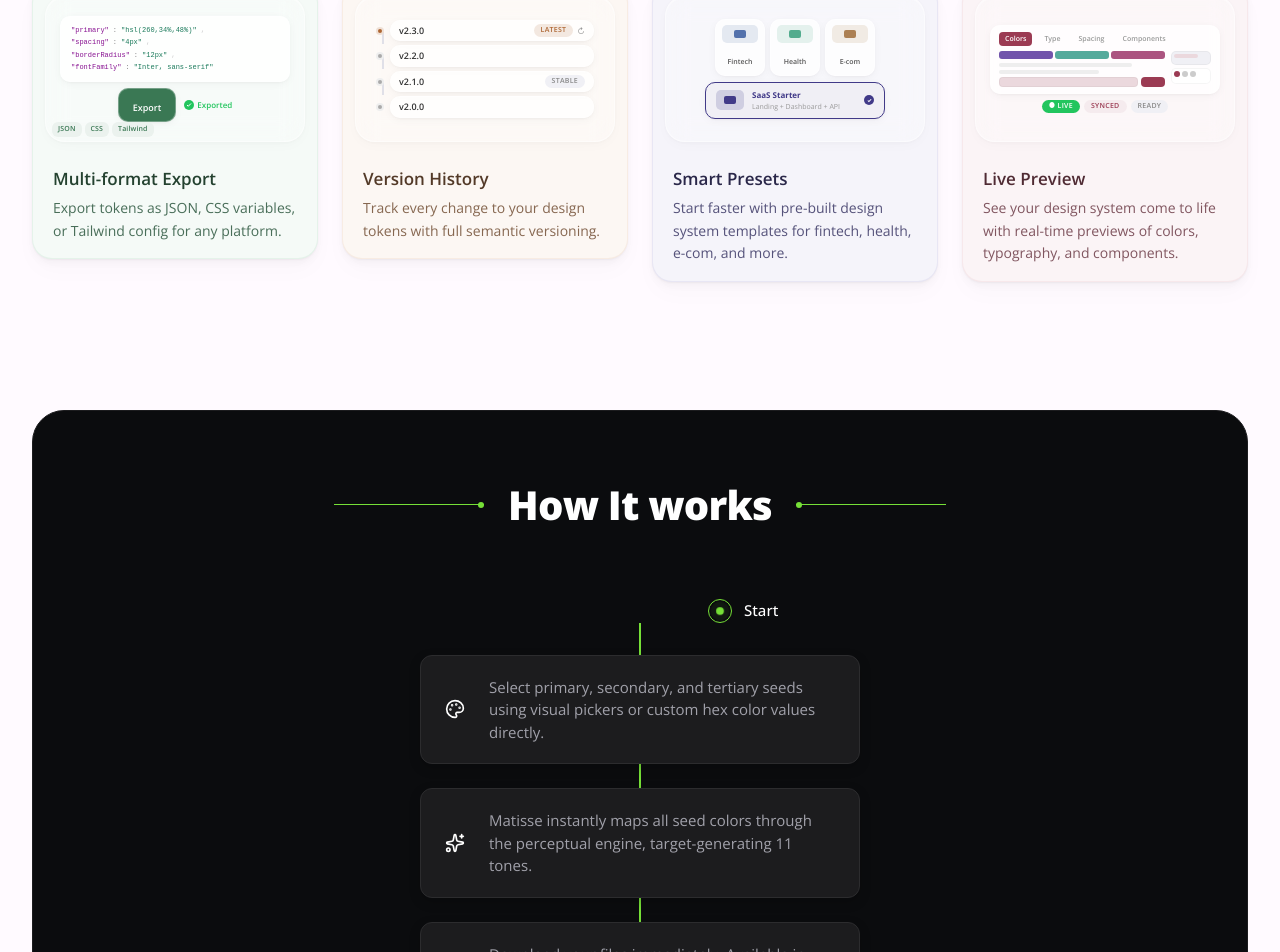
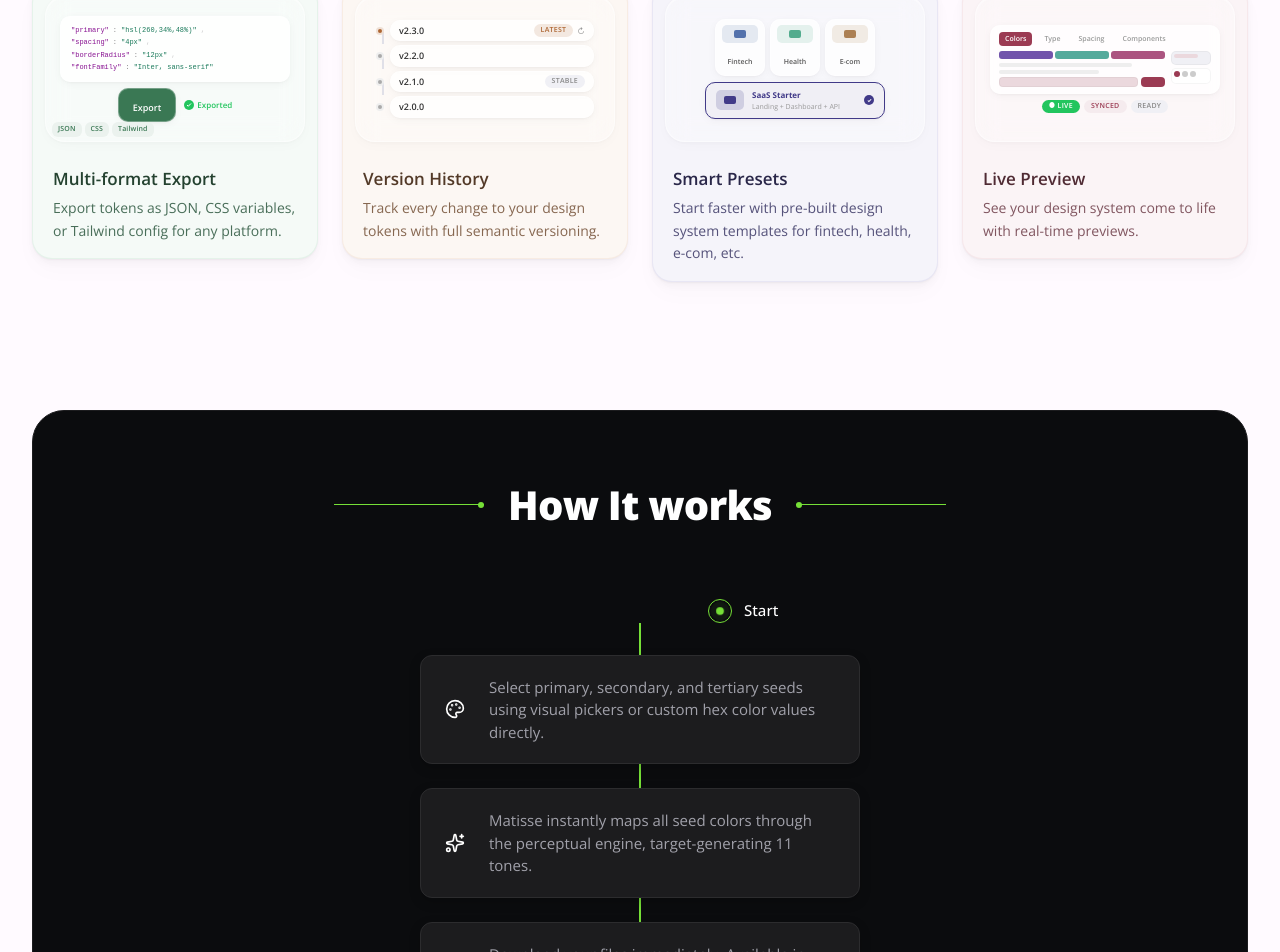
Before and after one commit to Joseph-Brendan/Matisse, a React (Vite) app in the folder m3-color-token-builder/: page / in a window 1280 px wide. Shown: the part 2920-3872 px from the top of the page. Built offline with nearby package versions, Linux system fonts and the light colour scheme; no server answers; a web font is replaced by a local one; what @material/material-color-utilities would draw is missing.

Commit message:
refactor: shorten feature descriptions in Landing page for better readability

```diff
--- a/m3-color-token-builder/src/pages/Landing/index.tsx
+++ b/m3-color-token-builder/src/pages/Landing/index.tsx
@@ -29,8 +29,8 @@ const features = [
   { Illustration: SpacingIllustration, title: 'Spacing & Grid', desc: 'Consistent 4px-based spacing scale and responsive grid system.' },
   { Illustration: ExportIllustration, title: 'Multi-format Export', desc: 'Export tokens as JSON, CSS variables, or Tailwind config for any platform.' },
   { Illustration: VersionHistoryIllustration, title: 'Version History', desc: 'Track every change to your design tokens with full semantic versioning.' },
-  { Illustration: PresetsIllustration, title: 'Smart Presets', desc: 'Start faster with pre-built design system templates for fintech, health, e-com, and more.' },
-  { Illustration: PreviewIllustration, title: 'Live Preview', desc: 'See your design system come to life with real-time previews of colors, typography, and components.' },
+  { Illustration: PresetsIllustration, title: 'Smart Presets', desc: 'Start faster with pre-built design system templates for fintech, health, e-com, etc.' },
+  { Illustration: PreviewIllustration, title: 'Live Preview', desc: 'See your design system come to life with real-time previews.' },
 ];
 
 const buttonVariants: { variant: GlossyVariant; label: string }[] = [
```
